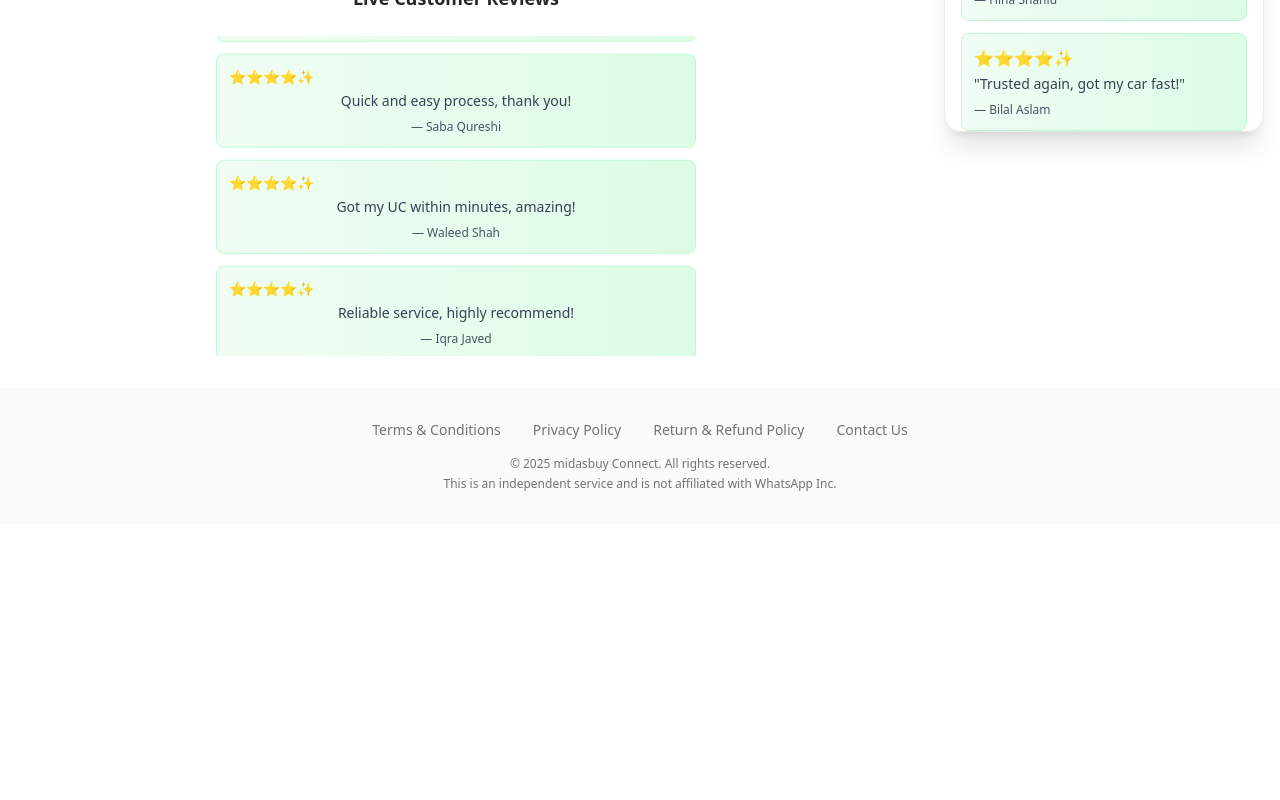
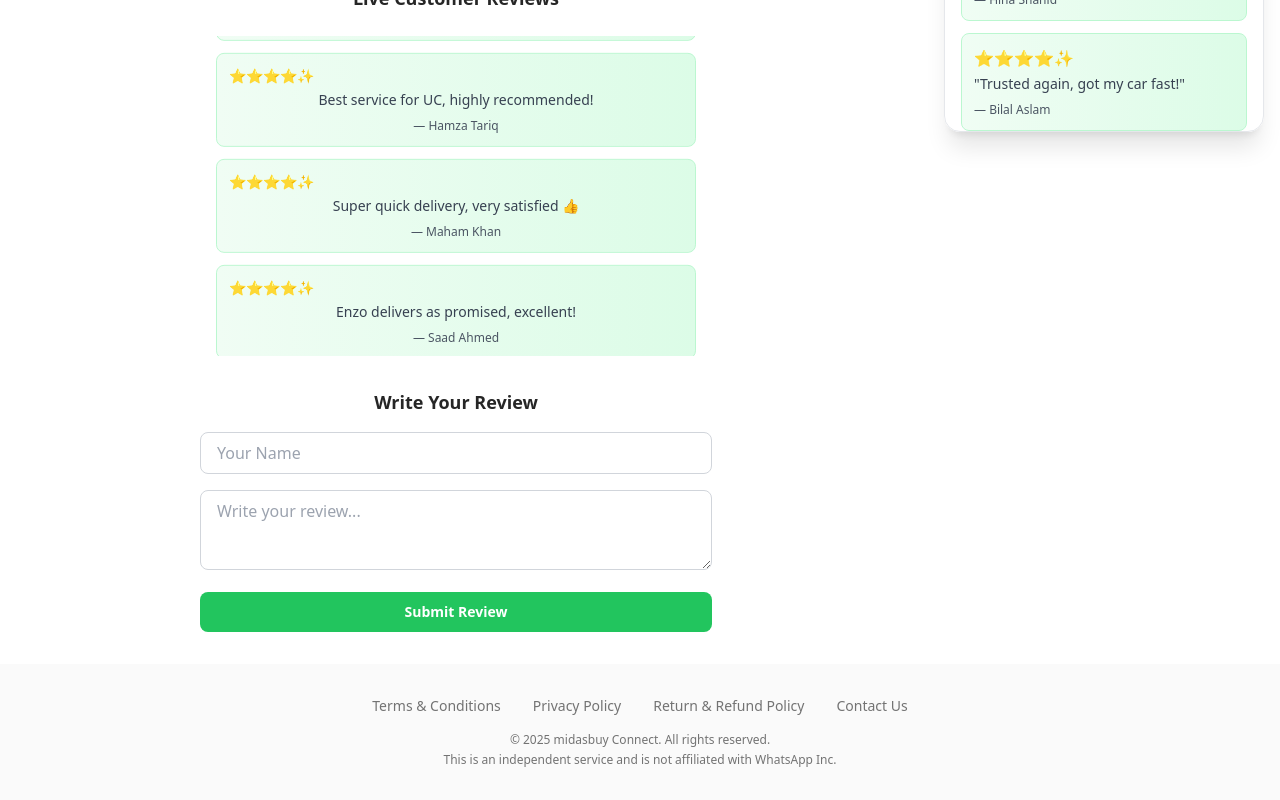
Before and after one commit to ayubkhanzsa/green-connect-page, a React (Vite) app: page / in a window 1280 px wide. Shown: the part 588-1388 px from the top of the page. Before the commit the page ends 1112 px from the top, so only its background shows below. Built offline with nearby package versions, Linux system fonts and the light colour scheme.

Commit message:
Update reviews section
Slow down review scrolling and add customer review submission with moderation.

```diff
--- a/src/pages/Index.tsx
+++ b/src/pages/Index.tsx
@@ -63,20 +63,45 @@ const Index = () => {
 
   const [displayedReviews, setDisplayedReviews] = useState(reviews.slice(0, 8));
   const [currentIndex, setCurrentIndex] = useState(8);
+  const [allReviews, setAllReviews] = useState(reviews);
+  const [newReview, setNewReview] = useState({ name: "", text: "" });
+
+  // Content filter function
+  const filterContent = (text) => {
+    const bannedWords = ['fake', 'scammer', 'scam', 'jot', 'jota'];
+    return bannedWords.some(word => text.toLowerCase().includes(word));
+  };
+
+  // Handle review submission
+  const handleReviewSubmit = (e) => {
+    e.preventDefault();
+    if (newReview.name.trim() && newReview.text.trim()) {
+      if (filterContent(newReview.text) || filterContent(newReview.name)) {
+        alert("Review contains inappropriate content and cannot be posted.");
+        return;
+      }
+      const reviewToAdd = {
+        name: newReview.name.trim(),
+        text: newReview.text.trim()
+      };
+      setAllReviews(prev => [reviewToAdd, ...prev]);
+      setNewReview({ name: "", text: "" });
+    }
+  };
 
   useEffect(() => {
     const interval = setInterval(() => {
       setDisplayedReviews(prev => {
         const newReviews = [...prev.slice(1)];
-        const nextReview = reviews[currentIndex % reviews.length];
+        const nextReview = allReviews[currentIndex % allReviews.length];
         newReviews.push(nextReview);
         return newReviews;
       });
-      setCurrentIndex(prev => (prev + 1) % reviews.length);
+      setCurrentIndex(prev => (prev + 1) % allReviews.length);
     }, 3000);
 
     return () => clearInterval(interval);
-  }, [currentIndex, reviews]);
+  }, [currentIndex, allReviews]);
 
   return (
     <div className="min-h-screen bg-background flex flex-col relative">
@@ -157,8 +182,8 @@ const Index = () => {
           <div className="mt-12 max-w-lg mx-auto">
             <h3 className="text-lg font-semibold text-foreground mb-6 text-center">Live Customer Reviews</h3>
             <div className="rounded-2xl p-4 h-80 overflow-hidden">
-              <div className="space-y-3 animate-[scroll-up_40s_linear_infinite]">
-                {[...reviews, ...reviews].map((review, index) => (
+              <div className="space-y-3 animate-[scroll-up_80s_linear_infinite]">
+                {[...allReviews, ...allReviews].map((review, index) => (
                   <div
                     key={`inline-${review.name}-${index}`}
                     className="bg-gradient-to-r from-green-50 to-green-100 p-3 rounded-lg border border-green-200"
@@ -172,6 +197,38 @@ const Index = () => {
                 ))}
               </div>
             </div>
+          </div>
+
+          {/* Write Review Section */}
+          <div className="mt-8 max-w-lg mx-auto">
+            <h3 className="text-lg font-semibold text-foreground mb-4 text-center">Write Your Review</h3>
+            <form onSubmit={handleReviewSubmit} className="space-y-4">
+              <div>
+                <input
+                  type="text"
+                  placeholder="Your Name"
+                  value={newReview.name}
+                  onChange={(e) => setNewReview(prev => ({ ...prev, name: e.target.value }))}
+                  className="w-full px-4 py-2 border border-gray-300 rounded-lg focus:outline-none focus:ring-2 focus:ring-green-500"
+                  required
+                />
+              </div>
+              <div>
+                <textarea
+                  placeholder="Write your review..."
+                  value={newReview.text}
+                  onChange={(e) => setNewReview(prev => ({ ...prev, text: e.target.value }))}
+                  className="w-full px-4 py-2 border border-gray-300 rounded-lg focus:outline-none focus:ring-2 focus:ring-green-500 h-20"
+                  required
+                />
+              </div>
+              <Button
+                type="submit"
+                className="w-full bg-green-500 hover:bg-green-600 text-white font-semibold py-2 px-4 rounded-lg transition-colors"
+              >
+                Submit Review
+              </Button>
+            </form>
           </div>
         </div>
       </main>
```
